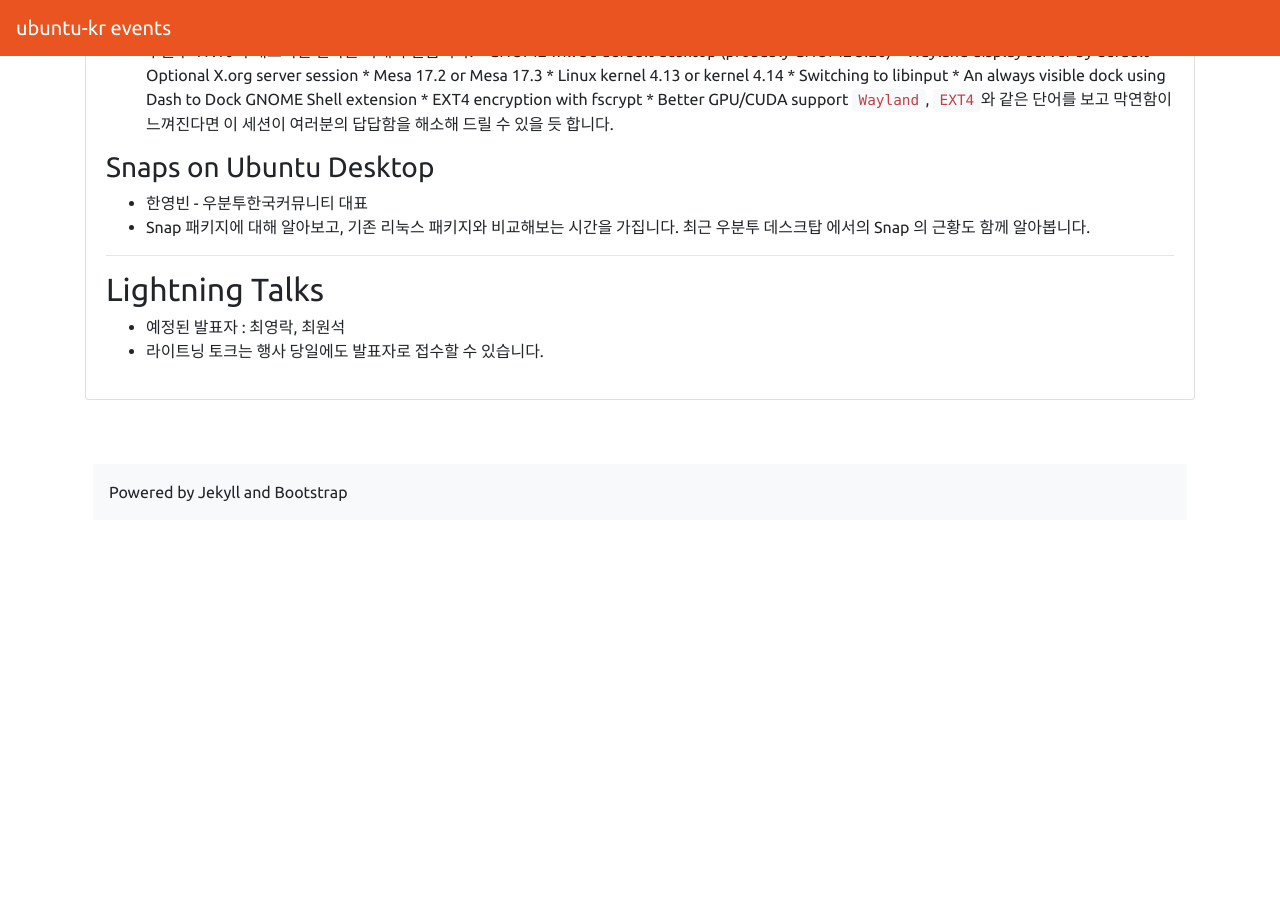
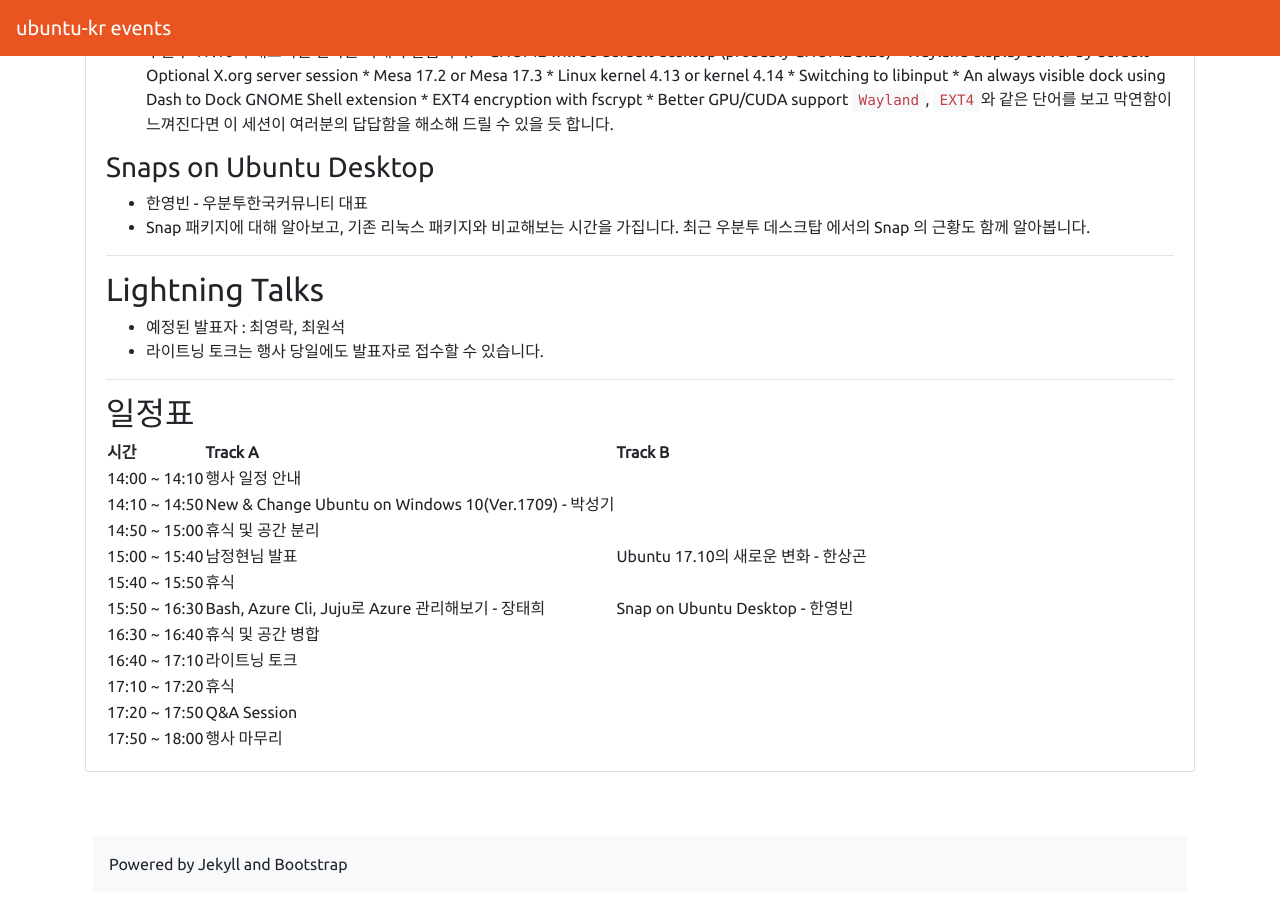
Before and after one commit to ubuntu-kr/events, a Jekyll site: the page built from _posts/2017-08-25-ubuntu-kr-krazure-joint-seminar.md, in a window 1280 px wide and 900 px high, scrolled down 1208 px. Built offline with Jekyll 4.4.1, drawn with Linux system fonts in a browser that asks for light colours; before the commit the page ends 1736 px from its top, so only the background shows below that.

Commit message:
add timetable

```diff
--- a/_posts/2017-08-25-ubuntu-kr-krazure-joint-seminar.md
+++ b/_posts/2017-08-25-ubuntu-kr-krazure-joint-seminar.md
@@ -48,3 +48,21 @@
 
 - 예정된 발표자 : 최영락, 최원석
 - 라이트닝 토크는 행사 당일에도 발표자로 접수할 수 있습니다.
+
+---
+
+## 일정표
+
+시간 | Track A | Track B
+--- | --- | ---
+14:00 ~ 14:10 | 행사 일정 안내
+14:10 ~ 14:50 | New & Change Ubuntu on Windows 10(Ver.1709) - 박성기
+14:50 ~ 15:00	| 휴식 및 공간 분리
+15:00 ~ 15:40	| 남정현님 발표	| Ubuntu 17.10의 새로운 변화 - 한상곤
+15:40 ~ 15:50	| 휴식
+15:50 ~ 16:30	| Bash, Azure Cli, Juju로 Azure 관리해보기 - 장태희	| Snap on Ubuntu Desktop - 한영빈
+16:30 ~ 16:40	| 휴식 및 공간 병합
+16:40 ~ 17:10	| 라이트닝 토크
+17:10 ~ 17:20	| 휴식
+17:20 ~ 17:50	| Q&A Session
+17:50 ~ 18:00	| 행사 마무리
```
